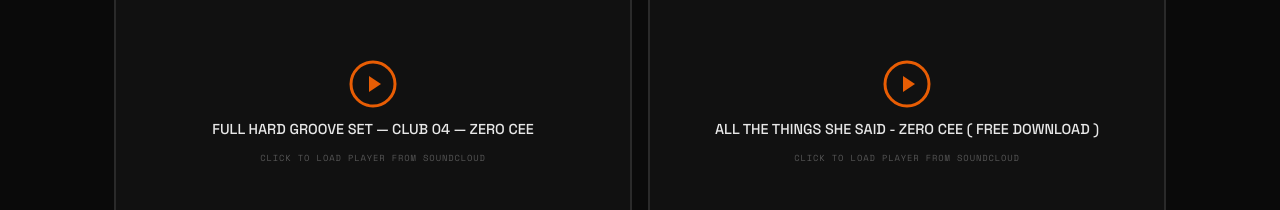
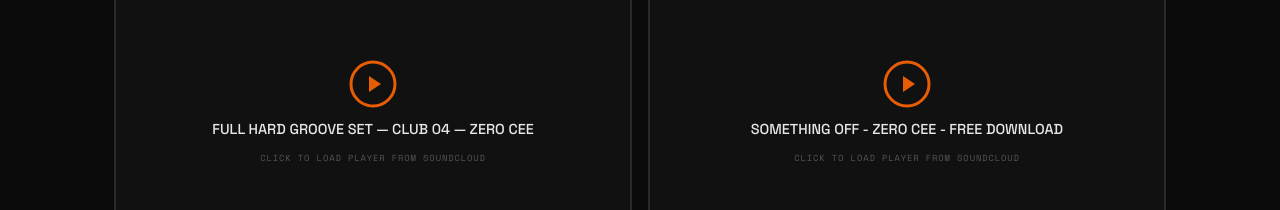
Before and after one commit to matttiu/Zero-Cee, a plain HTML site: page index.html in a window 1280 px wide. Shown: the part 3460-3670 px from the top of the page. Drawn offline with Linux system fonts and the light colour scheme; animation ran at ten frames a second.

Commit message:
updated music board

```diff
--- a/index.html
+++ b/index.html
@@ -192,9 +192,9 @@
       </div>
 
       <div class="music-card">
-        <button type="button" class="music-facade" data-track-id="2368275197" data-track-title="ALL THE THINGS SHE SAID - ZERO CEE ( FREE DOWNLOAD )" data-track-url="https://soundcloud.com/siro-cescutti/all-the-things-she-said-zero" aria-label="Load SoundCloud player and play ALL THE THINGS SHE SAID - ZERO CEE ( FREE DOWNLOAD )">
+        <button type="button" class="music-facade" data-track-id="2386735875" data-track-title="SOMETHING OFF - ZERO CEE - FREE DOWNLOAD" data-track-url="https://soundcloud.com/siro-cescutti/something-off-zero-cee-free" aria-label="Load SoundCloud player and play SOMETHING OFF - ZERO CEE - FREE DOWNLOAD">
           <svg class="music-facade-play" xmlns="http://www.w3.org/2000/svg" viewBox="0 0 24 24" fill="currentColor" width="48" height="48" aria-hidden="true"><circle cx="12" cy="12" r="11" fill="none" stroke="currentColor" stroke-width="1.5"/><path d="M10 8l6 4-6 4V8z"/></svg>
-          <span class="music-facade-title notranslate" translate="no">ALL THE THINGS SHE SAID - ZERO CEE ( FREE DOWNLOAD )</span>
+          <span class="music-facade-title notranslate" translate="no">SOMETHING OFF - ZERO CEE - FREE DOWNLOAD</span>
           <span class="music-facade-hint">Click to load player from SoundCloud</span>
         </button>
       </div>
```
